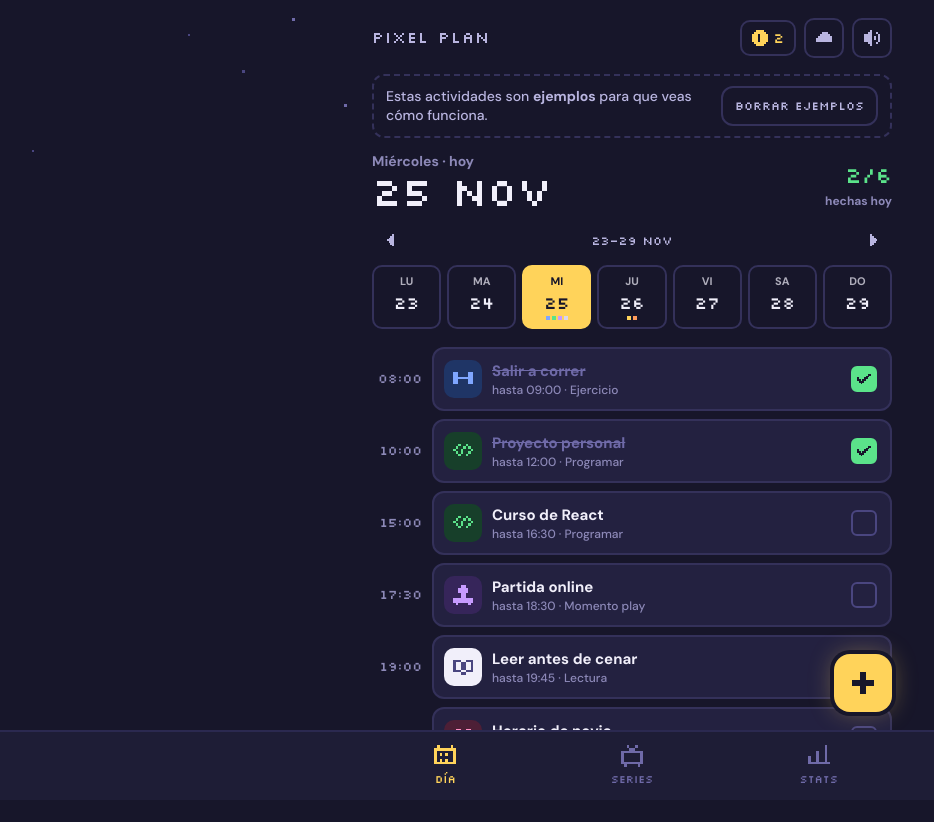
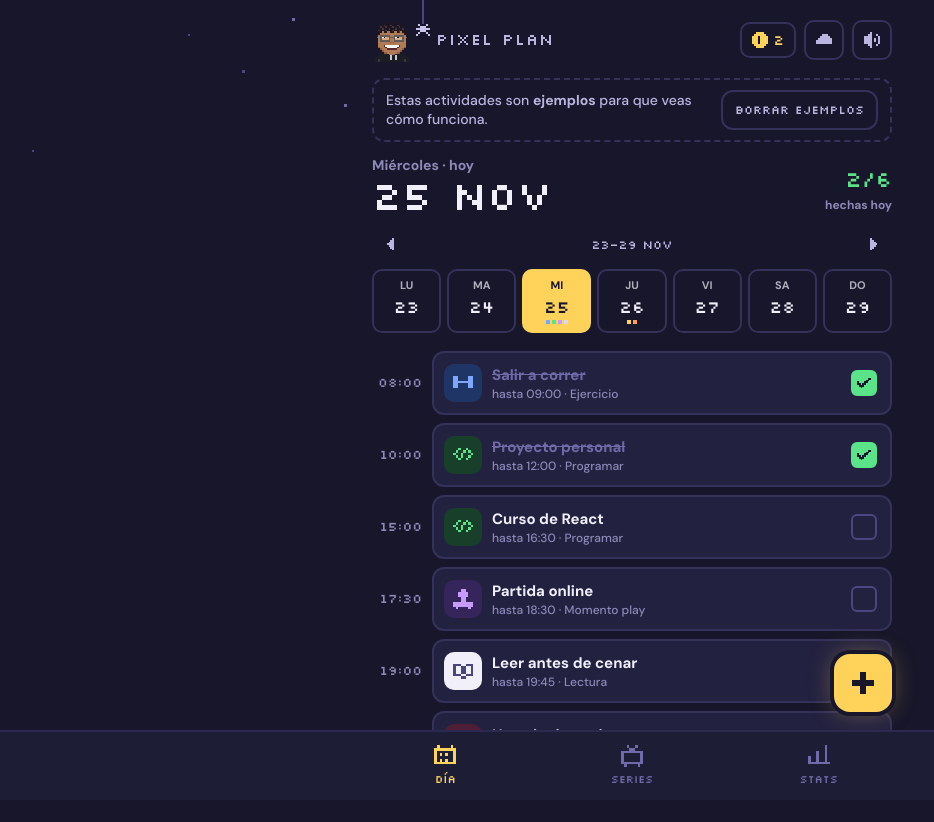
Before and after one commit to Belen-Humbert/pixel-calendar, a plain HTML site: page index.html in a window 1280 px wide. Shown: the whole page, without its empty margins (8-942 px from the left). Drawn offline with Linux system fonts and the light colour scheme.

Commit message:
Personaje pixel: ícono de la app y avatar animado
- Retrato pixel (rulos, lentes, buzo negro) como ícono, favicon y maskable
- Avatar en el encabezado que parpadea, salta al tildar y dice frases al tocarlo
- Arañita colgando de su hilo

Co-Authored-By: Claude Opus 5.5 <noreply@anthropic.com>
Claude-Session: https://claude.ai/code/session_01LCXGuF98D9YHkkSfcDXaKh

```diff
--- a/css/styles.css
+++ b/css/styles.css
@@ -312,3 +312,20 @@ textarea.field { height: 90px; padding: 10px 14px; font-size: 14px; resize: vert
 .gbtn:disabled { opacity: .6; }
 .fine { margin: -4px 0 0; text-align: center; font-size: 12px; color: var(--dim); }
 @media (prefers-reduced-motion: reduce) { .float { animation: none; } }
+
+/* personaje y arañita */
+.who { position: relative; display: flex; align-items: center; gap: 24px; }
+.avatar { width: 40px; height: 44px; display: grid; place-items: end center; position: relative; }
+.avatar svg { grid-area: 1 / 1; }
+.avatar .f-blink { visibility: hidden; }
+.avatar.blink .f-idle { visibility: hidden; }
+.avatar.blink .f-blink { visibility: visible; }
+.avatar.jump { animation: jump .5s steps(5); }
+@keyframes jump { 40% { transform: translateY(-12px); } 70% { transform: translateY(-4px); } }
+.spider {
+  position: absolute; left: 44px; top: calc(-18px - env(safe-area-inset-top));
+  display: flex; flex-direction: column; align-items: center; pointer-events: none;
+}
+.spider .thread { width: 2px; height: 20px; background: #4a4680; animation: dangle 3s steps(4) infinite alternate; }
+@keyframes dangle { to { height: 34px; } }
+@media (prefers-reduced-motion: reduce) { .avatar.jump, .spider .thread { animation: none; } }
--- a/index.html
+++ b/index.html
@@ -11,7 +11,7 @@
   <meta name="apple-mobile-web-app-title" content="Pixel Plan">
   <meta name="apple-mobile-web-app-status-bar-style" content="black-translucent">
   <link rel="manifest" href="manifest.json">
-  <link rel="icon" href="icons/icon-192.png">
+  <link rel="icon" href="icons/favicon.png">
   <link rel="apple-touch-icon" href="icons/apple-touch-icon.png">
   <link rel="preconnect" href="https://fonts.googleapis.com">
   <link rel="preconnect" href="https://fonts.gstatic.com" crossorigin>
@@ -27,7 +27,11 @@
 
   <div class="app">
     <header class="top">
-      <span class="brand">pixel plan</span>
+      <div class="who">
+        <button class="avatar" id="avatar" aria-label="Personaje"></button>
+        <span class="spider" aria-hidden="true"><i class="thread"></i><span id="spider"></span></span>
+        <span class="brand">pixel plan</span>
+      </div>
       <div class="top-r">
         <span class="pill" id="coins" title="Monedas: actividades cumplidas"></span>
         <button class="icon-btn acct" id="acct" data-act="acct" aria-label="Cuenta"></button>
--- a/js/app.js
+++ b/js/app.js
@@ -56,6 +56,14 @@ function pop(el, txt) {
   p.className = 'pop'; p.textContent = txt; p.style.left = `${r.left + r.width / 2 - 14}px`; p.style.top = `${r.top - 4}px`;
   document.body.appendChild(p); setTimeout(() => p.remove(), 800);
 }
+/* ---------- personaje ---------- */
+const avatar = $('#avatar');
+avatar.innerHTML = pixelArt(ART.alejo, PAL.alejo, 34, 'class="f-idle"') + pixelArt(ART.alejoBlink, PAL.alejo, 34, 'class="f-blink"');
+$('#spider').innerHTML = pixelArt(ART.spider, PAL.spider, 14);
+setInterval(() => { avatar.classList.add('blink'); setTimeout(() => avatar.classList.remove('blink'), 160); }, 3800);
+function jump() { avatar.classList.remove('jump'); void avatar.offsetWidth; avatar.classList.add('jump'); }
+const FRASES = ['¡a darle!', '¡vos podés!', '¡modo productivo!', '¡una moneda más!', '¡nivel desbloqueado!', '¡hoy la rompés!'];
+
 let tt;
 function toast(t) { const el = $('#toast'); el.textContent = t; el.classList.add('on'); clearTimeout(tt); tt = setTimeout(() => el.classList.remove('on'), 1900); }
 
@@ -355,7 +363,7 @@ function openOptions(ev) {
   sheet.onclick = e => {
     const b = e.target.closest('button'); if (!b) return;
     const a = b.dataset.act;
-    if (a === 'done') { const was = ev.status === 'done'; ev.status = was ? 'pending' : 'done'; touch(ev); beep(!was); if (!was) toast('+1 moneda'); closeSheet(); return commit(); }
+    if (a === 'done') { const was = ev.status === 'done'; ev.status = was ? 'pending' : 'done'; touch(ev); beep(!was); if (!was) setTimeout(jump, 200); if (!was) toast('+1 moneda'); closeSheet(); return commit(); }
     if (a === 'rep') { repOpen = !repOpen; return draw(); }
     if (a === 'mday') { day = b.dataset.d; return draw(); }
     if (a === 'move') {
@@ -383,6 +391,7 @@ document.addEventListener('keydown', e => { if (e.key === 'Escape' && veil.class
 document.addEventListener('click', e => {
   const b = e.target.closest('button'); if (!b || sheet.contains(b)) return;
   if (b.dataset.tab) { ui.tab = b.dataset.tab; ui.detail = null; ui.pick = null; ui.editList = false; render(); window.scrollTo(0, 0); return; }
+  if (b.id === 'avatar') { jump(); beep(); return toast(FRASES[Math.floor(Math.random() * FRASES.length)]); }
   if (b.id === 'fab') return openForm(null, ui.tab === 'series' ? { cat: 'tv' } : {});
   if (b.id === 'sound') { S.sound = !S.sound; commit(); beep(); return; }
   const a = b.dataset.act, ev = findEv(b.dataset.id);
@@ -391,7 +400,7 @@ document.addEventListener('click', e => {
     case 'wk': { const n = +b.dataset.n; ui.wk = addDays(ui.wk, n); ui.sel = addDays(ui.sel, n); ui.detail = null; return render(); }
     case 'tick': {
       if (!ev) return;
-      if (ev.status === 'done') { ev.status = 'pending'; beep(false); } else { ev.status = 'done'; beep(); pop(b, '+1'); }
+      if (ev.status === 'done') { ev.status = 'pending'; beep(false); } else { ev.status = 'done'; beep(); pop(b, '+1'); jump(); }
       touch(ev);
       return commit();
     }
--- a/js/icons.js
+++ b/js/icons.js
@@ -52,6 +52,58 @@ export function pixelArt(rows, palette, width, extra = '') {
 }
 
 export const ART = {
+  // él: rulos, lentes, buzo negro
+  alejo: [
+    '.....HH.HHH.HH......',
+    '...HHhHHHhHHHhHH....',
+    '..HhHHhHHHhHHHhHH...',
+    '.HHHhHHHhHHHhHHHhH..',
+    '.HhHHHhHHHhHHHhHHHH.',
+    '.HHHSHHSSHHSSHhSHHH.',
+    '.HHSSSSSSSSSSSSSSHH.',
+    '..SGGGGGGSSGGGGGGS..',
+    '.sSGwEWWGGGGwEWWGSs.',
+    '..SGWWWWGSSGWWWWGS..',
+    '..SGGGGGGSSGGGGGGS..',
+    '..SSSSSSSssSSSSSSS..',
+    '..SSSSSSSSSSSSSSSS..',
+    '..SSSMTTTTTTTTMSSS..',
+    '..sSSSMTTTTTTMSSSs..',
+    '...sSSSMMMMMMSSSs...',
+    '....sSSSSSSSSSSs....',
+    '.....ssSSSSSSss.....',
+    '...KKKKKsSSsKKKKK...',
+    '.KKKKKKKKDKKDKKKKKK.',
+    'KKKKKKKKKDKKDKKKKKKK',
+    'KKkKKKKKKDKKDKKKKkKK',
+    'KKkKKKKKKKKKKKKKKkKK',
+  ],
+  alejoBlink: [
+    '.....HH.HHH.HH......',
+    '...HHhHHHhHHHhHH....',
+    '..HhHHhHHHhHHHhHH...',
+    '.HHHhHHHhHHHhHHHhH..',
+    '.HhHHHhHHHhHHHhHHHH.',
+    '.HHHSHHSSHHSSHhSHHH.',
+    '.HHSSSSSSSSSSSSSSHH.',
+    '..SGGGGGGSSGGGGGGS..',
+    '.sSGWWWWGGGGWWWWGSs.',
+    '..SGWEEWGSSGWEEWGS..',
+    '..SGGGGGGSSGGGGGGS..',
+    '..SSSSSSSssSSSSSSS..',
+    '..SSSSSSSSSSSSSSSS..',
+    '..SSSMTTTTTTTTMSSS..',
+    '..sSSSMTTTTTTMSSSs..',
+    '...sSSSMMMMMMSSSs...',
+    '....sSSSSSSSSSSs....',
+    '.....ssSSSSSSss.....',
+    '...KKKKKsSSsKKKKK...',
+    '.KKKKKKKKDKKDKKKKKK.',
+    'KKKKKKKKKDKKDKKKKKKK',
+    'KKkKKKKKKDKKDKKKKkKK',
+    'KKkKKKKKKKKKKKKKKkKK',
+  ],
+  spider: ['.P...P.', '..PPP..', 'PPPPPPP', '..PPP..', '.P...P.', 'P.....P'],
   // nube con flecha para "guardar en la nube"
   cloud: [
     '......................',
@@ -81,6 +133,9 @@ export const ART = {
   ],
 };
 export const PAL = {
+  alejo: { H: '#1d1620', h: '#463642', S: '#b07a55', s: '#8c5e40', G: '#605c5c', W: '#d6aa86', w: '#e8f4f7',
+    E: '#1a1414', M: '#5a262a', T: '#faf8f4', K: '#1c1c24', k: '#383846', D: '#c8c8d2' },
+  spider: { P: '#c9c6ee' },
   cloud: { L: '#d9d6f0', S: '#a9a4d6', D: '#17162a' },
   coin: { Y: '#ffd35a', O: '#c9971c' },
   g: { R: '#ea4335', Y: '#fbbc05', G: '#34a853', B: '#4285f4' },
--- a/sw.js
+++ b/sw.js
@@ -1,11 +1,11 @@
 // Pixel Plan — service worker: guarda la app para que abra sin internet.
 // Subí el número de versión cada vez que publiques cambios.
-const CACHE = 'pixelplan-v5';
+const CACHE = 'pixelplan-v6';
 const FILES = [
   './', './index.html', './manifest.json',
   './css/styles.css',
   './js/icons.js', './js/store.js', './js/app.js', './js/cloud.js', './js/firebase-config.js',
-  './icons/icon-192.png', './icons/icon-512.png', './icons/apple-touch-icon.png'
+  './icons/icon-192.png', './icons/icon-512.png', './icons/icon-maskable-512.png', './icons/apple-touch-icon.png', './icons/favicon.png'
 ];
 
 self.addEventListener('install', e => {
```
Also changed, not shown: icons/apple-touch-icon.png, icons/favicon.png (added), icons/icon-192.png, icons/icon-512.png, icons/icon-maskable-512.png (added), manifest.json, 1 other file.
